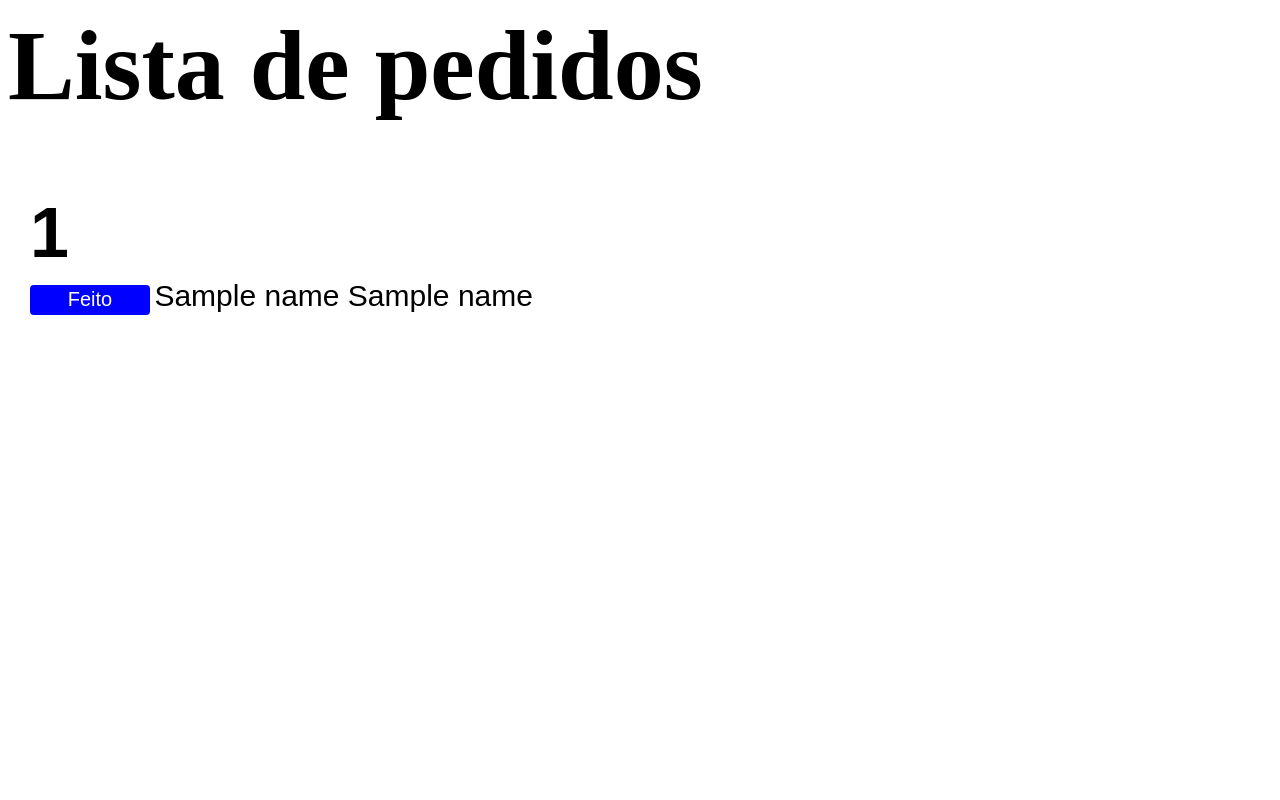
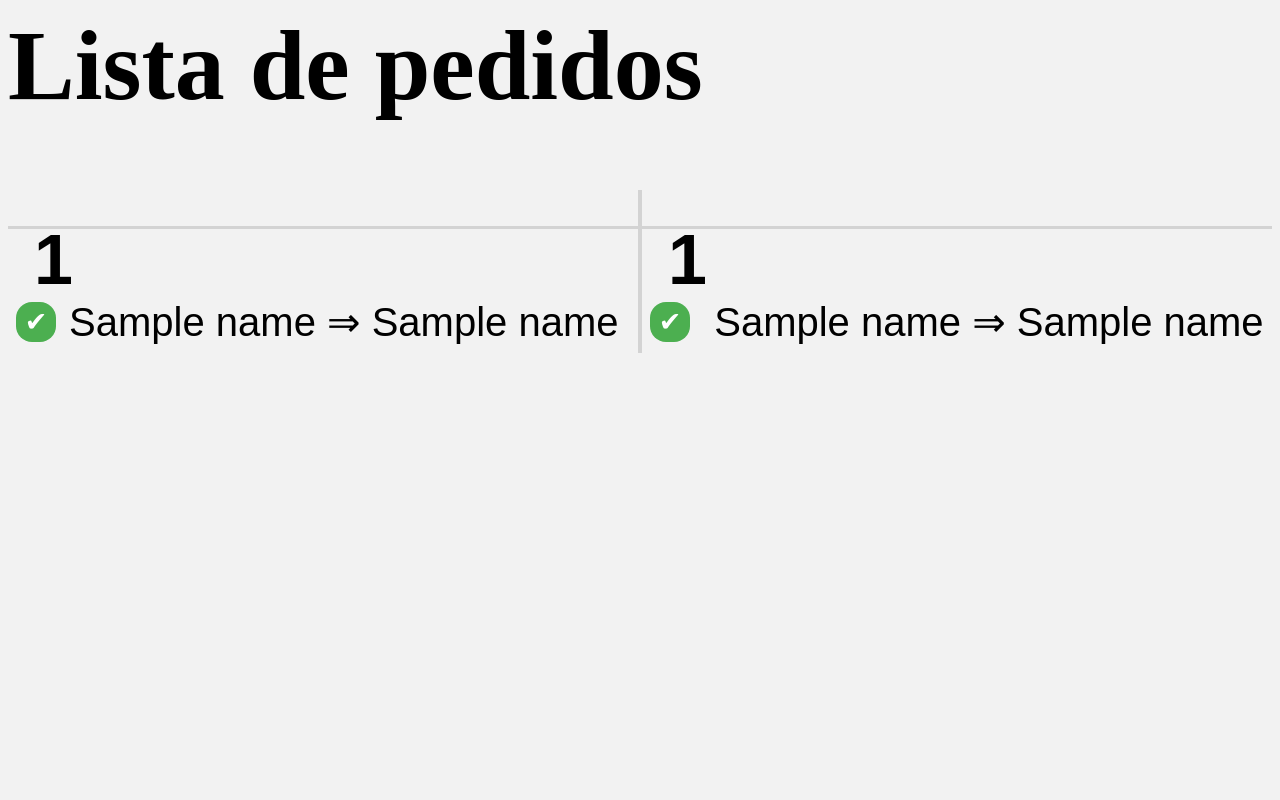
Before and after one commit to rodrig20/servivo-mesa, a Python web app: template templates/pedidos.html in a window 1280 px wide. Run offline with Jinja, Linux system fonts and the light colour scheme; the template is opened without the code that fills it: most values are stand-ins (such as "Sample title", 1, 10 or a date in 2020).

Commit message:
Adicionar Estilos

```diff
--- a/templates/pedidos.html
+++ b/templates/pedidos.html
@@ -38,27 +38,144 @@
                 $.post($SCRIPT_ROOT + '/'+t, json_send, reload,'json');
             }
         </script>
-        <h1 style="font-size:100px">Lista de pedidos</h1>
-        {% for p in pedidos %}
-            <table id="{{ p[-1] }}">
-                <tr>
-                    <td>
-                        <p style="font-size:70px" ><b>{{ p[0] }}</b></p>
+        <style>
+            h1 {
+                font-size: 100px;
+            }
+            p{
+                margin:5px 10px 5px 20px
+            }
+
+            table {
+                border-collapse: collapse;
+                width: 100%;
+                border-top: 3px solid #d3d3d3
+
+            }
+
+            td {
+                margin:3px;
+                display: flex;
+                align-items: center;
+                height: 50px
+            }
+
+            #linhaPed:hover {
+                background-color: #e0e0e0;
+              }
+
+            #feito {
+                color: white;
+                background-color: #4CAF50;
+                border: none;
+                color: white;
+                padding: 0px 0px;
+                text-align: center;
+                text-decoration: none;
+                display: inline-block;
+                font-size: 27px;
+                margin: 0px 2px;
+                cursor: pointer;
+                border-radius: 40%;
+                width: 40px;
+                height: 40px
+
+            }
+
+            #feito:hover {
+                background-color: #3e8e41;
+            }
+
+            #bigdiv {
+                display: flex;
+                justify-content: space-between;
+            }
+            table, td, th {
+                color: #333;
+            }
+            body {
+                background-color: #f2f2f2;
+            }
+
+        </style>
+        {% set metade = (pedidos|length)%}
+        {% set linha = [] %}
+        {% set part1 = pedidos[::2]%}
+        {% set part2 = pedidos[1::2]%}
+        {% set i = 0 %}
+        {% for i in range(part2|length) %}
+            {{ linha.append((part2[i][2]|length)-(part1[i][2]|length)) or "" }}
+        {% endfor %}
+
+        {% if part1|length != part2|length %}
+            {{ linha.append(-(part1[i][2]|length)) or "" }}
+        {% endif %}
+
+        <h1>Lista de pedidos</h1>
+        <div id="bigdiv">
+        <div style="flex: 1;order: -1;border-right: 2px solid #d3d3d3;">
+            {% for p in range(part1|length) %}
+                <table id="{{ part1[p][-1] }}">
+                    <tr>
+                    <td id="nome">
+                        <p style="font-size:70px" ><b>{{ part1[p][0] }}</b></p>
                     </td>
-                </tr>
-            {% for i in range(p[1]|length) %}
-                <tr id={{ i }}>
-                    <td>
-                        <input type="button" name="{{ p[-1] }}" id="feito" value="Feito" onclick="removeRow({{ p[-1] }}, {{ i }}, '{{ tip }}')">
-                        <label style="font-size:30px">{{p[1][i]}}       {{p[2][i]}}</label>
+                    </tr>
+                    {% for i in range(part1[p][1]|length) %}
+                        <tr>
+                            <td id="linhaPed">
+                            <input type="button" name="{{ part1[p][-1] }}" id="feito" value="&#x2714;" onclick="removeRow({{ part1[p][-1] }}, {{ i }}, '{{ tip }}')">
+                            <label style="font-size:40px;">&nbsp;{{ part1[p][1][i]}}  ⇒  {{ part1[p][2][i]}}</label>
+                            </td>
+                        </tr>
+                {% endfor %}
+                {% if linha[p] > 0 %}
+                    {% for i in range(linha[p])%}
+                        <tr>
+                            <td id="linhaPed">
+                            <label style="font-size:40px">&nbsp;</label>
+                            </td>
+                        </tr>
+                    {% endfor %}
+                {% endif %}
+
+                <br></br>
+                {% endfor %}
+            </table>
+        </div>
+        <div style="flex: 1;order: -1;border-left: 2px solid #d3d3d3;">
+            {% for p in range(part2|length) %}
+                <table id="{{ part2[p][-1] }}">
+                    <tr>
+                    <td id="nome">
+                        <p style="font-size:70px" ><b>{{ part2[p][0] }}</b></p>
                     </td>
-                </tr>
-            {% endfor %}
+                    </tr>
+                    {% for i in range(part2[p][1]|length) %}
+                        <tr>
+                            <td id="linhaPed">
+                            <input type="button" name="{{ part2[p][-1] }}" id="feito" value="&#x2714;" onclick="removeRow({{ part2[p][-1] }}, {{ i }}, '{{ tip }}')">
+                            <label style="font-size:40px">&nbsp; {{part2[p][1][i]}}  ⇒  {{part2[p][2][i]}}</label>
+                            </td>
+                        </tr>
+                    {% endfor %}
+                    {% if linha[p] < 0 %}
+                        {% for i in range(-linha[p]) %}
+                            <tr>
+                                <td id="linhaPed">
+                                <label style="font-size:40px">&nbsp;</label>
+                                </td>
+                            </tr>
+                        {% endfor %}
+                    {% endif %}
+                    <br></br>
+                    {% endfor %}
+                </table>
+
 
             </table>
-            <br></br>
-            <br></br>
-        {% endfor %}
+        </div>
+        </div>
         <br></br>
     </body>
 </html>
```
